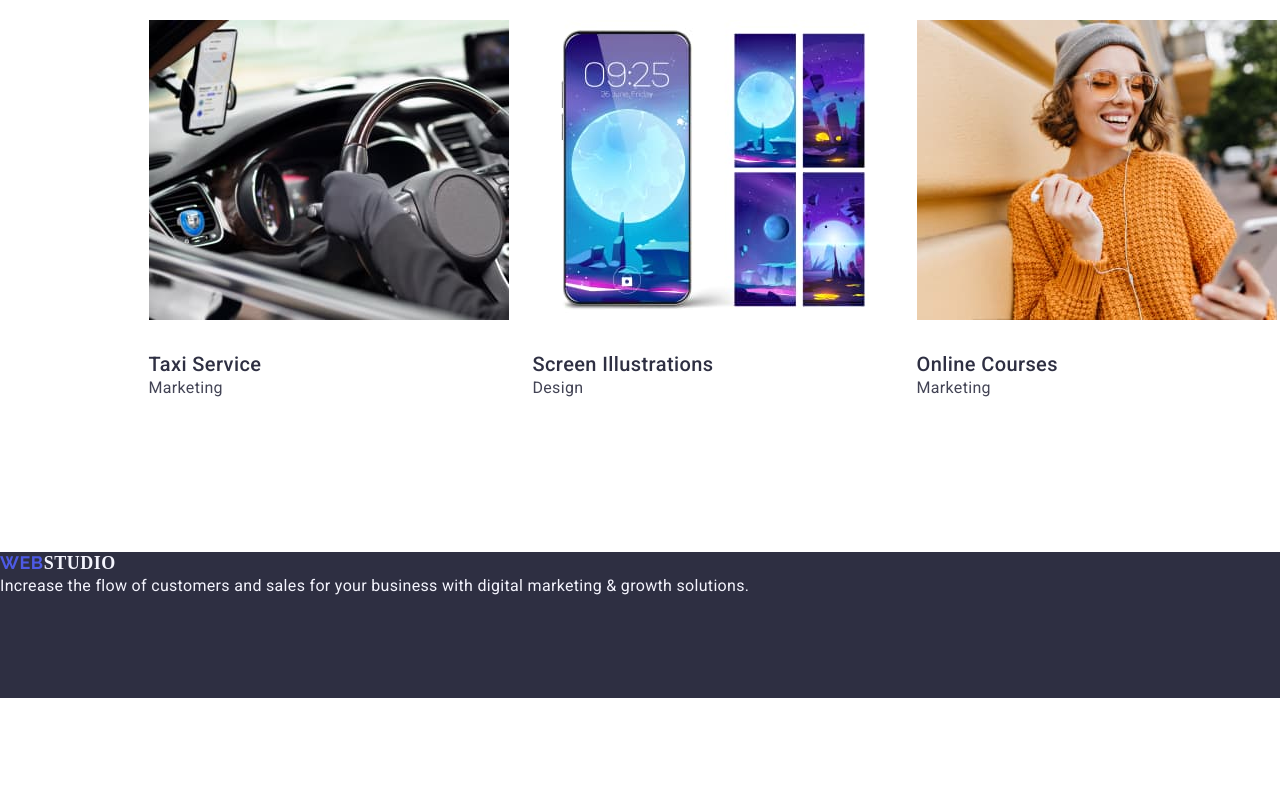
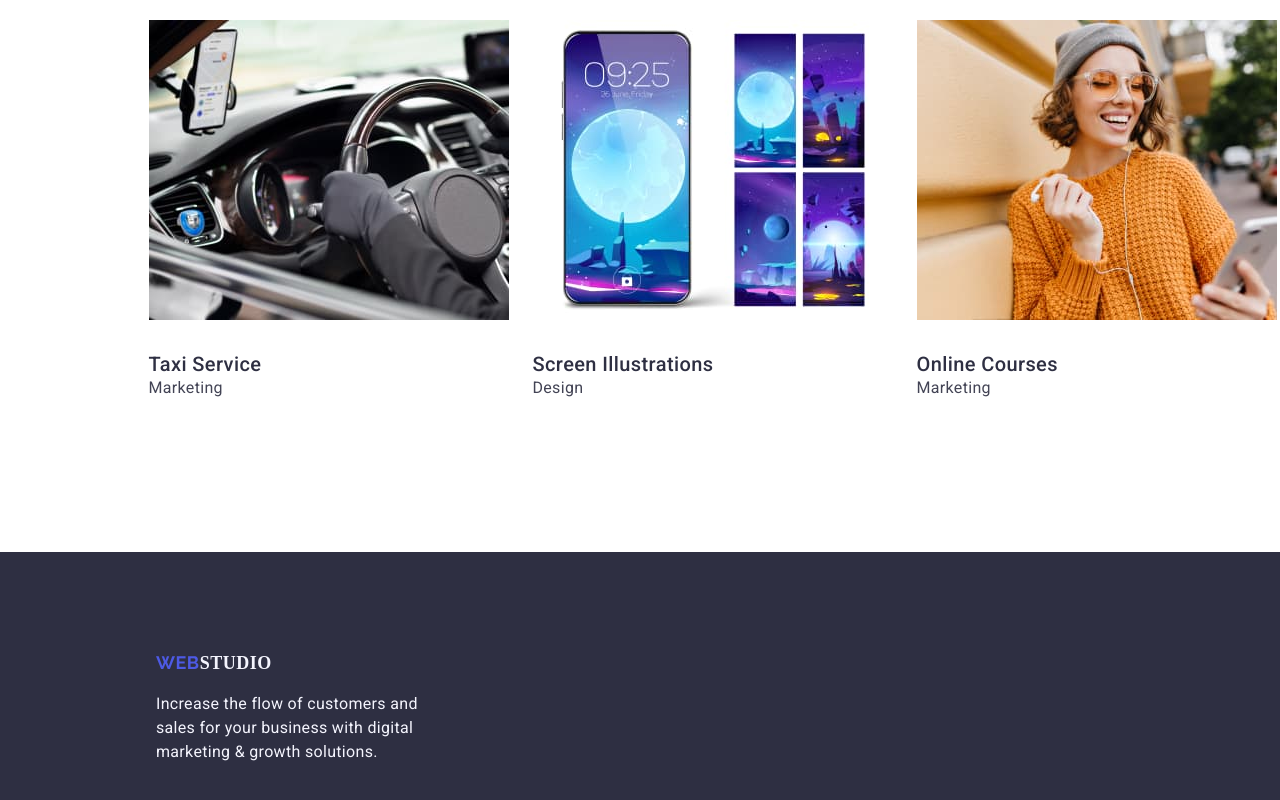
Before and after one commit to korolbrow/goit-home-work-3, a plain HTML site: page index.html in a window 1280 px wide. Shown: the part 2416-3216 px from the top of the page. Before the commit the page ends 3114 px from the top, so only its background shows below. Drawn offline with nearby package versions, Linux system fonts and the light colour scheme.

Commit message:
upg footer

```diff
--- a/css/styles.css
+++ b/css/styles.css
@@ -272,8 +272,7 @@ img {
 /* FOOTER - */
 .footerbar {
   background: #2e2f42;
-  padding-top: 101, 5px;
-  padding-bottom: 100px;
+  padding: 100px 156px;
 }
 .footer-logo {
   color: #f4f4fd;
@@ -307,5 +306,8 @@ img {
 }
 .page-footer {
   background-color: #2e2f42;
-  width: 1440px;
 }
+.text-footer {
+  max-width: 264px;
+  margin-top: 18px;
+}
```
